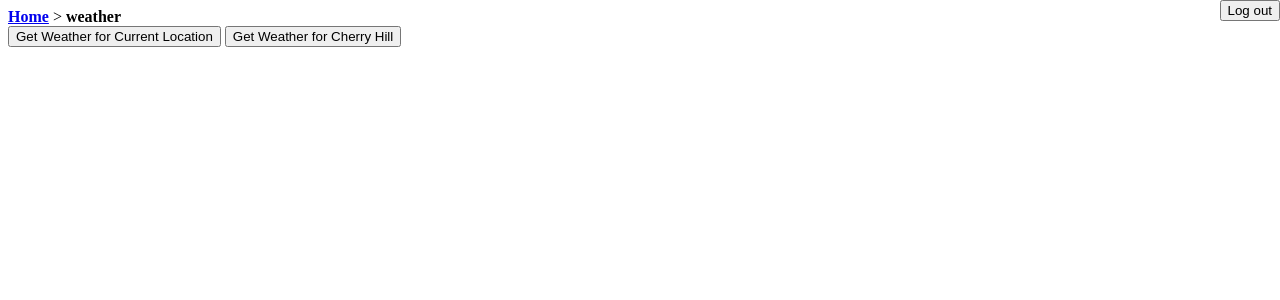
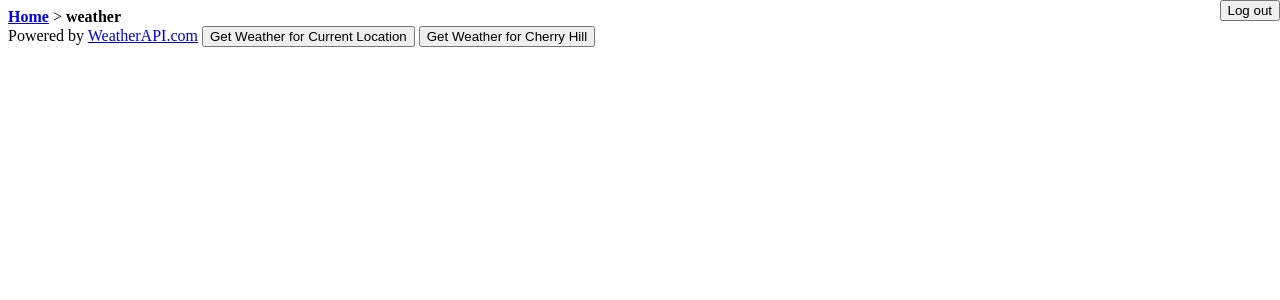
Before and after one commit to elliscode/dumbphone-apps, a Django app: page /weather/ in a window 1280 px wide. Shown: the top 300 px of the page. Run offline with Django 4.2, Linux system fonts and the light colour scheme; the visitor is signed in with stand-in values (Sample User, id 1).

Commit message:
link back required
read through teh TOS and i need to link back to their website

```diff
--- a/weather/templates/weather/index.html
+++ b/weather/templates/weather/index.html
@@ -52,6 +52,8 @@
 <body>
 <div><b><a href="..">Home</a></b> &gt; <b>weather</b></div>
 
+Powered by <a href="https://www.weatherapi.com/" title="Free Weather API">WeatherAPI.com</a>
+
 <button onclick="getCurrentLocation(event)">Get Weather for Current Location</button>
 <button onclick="getCherryHill(event)">Get Weather for Cherry Hill</button>
 
```
